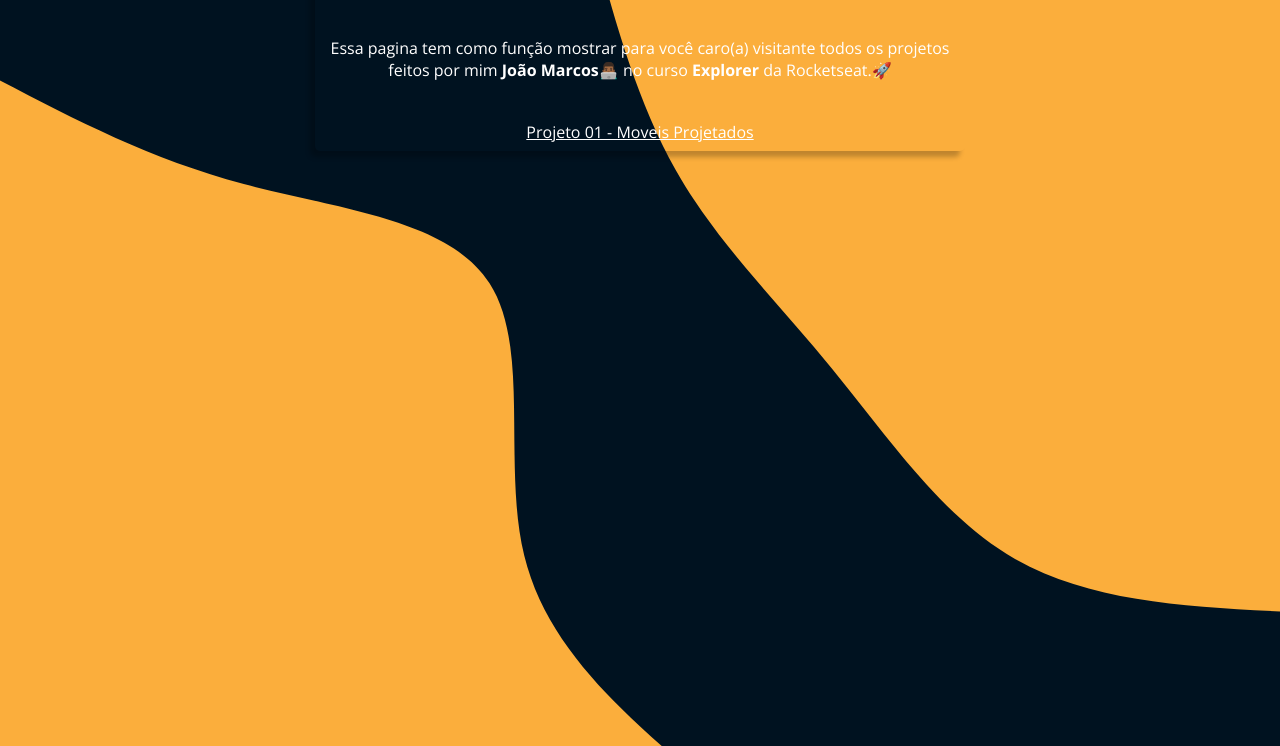
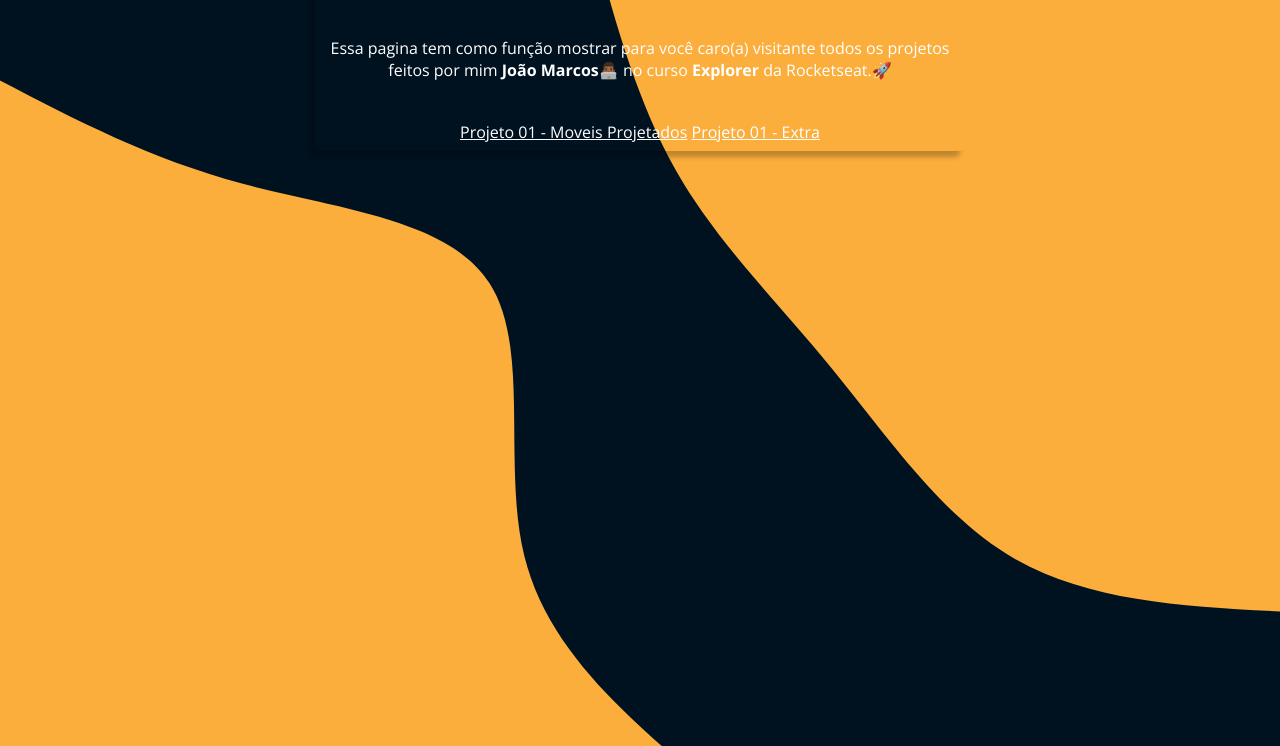
Before and after one commit to Joao-marcos-f/Explorer, a plain HTML site: page index.html in a window 1280 px wide. Shown: the part 54-800 px from the top of the page. Drawn offline with nearby package versions, Linux system fonts and the light colour scheme.

Commit message:
upadate index.html da home

```diff
--- a/index.html
+++ b/index.html
@@ -11,6 +11,7 @@
         <h1>Bem-Vindo a Central dos Projetos&#x1F4C1</h1>
         <p>Essa pagina tem como função mostrar para você caro(a) visitante todos os projetos feitos por mim <strong>João Marcos</strong>&#x1F468&#x1F3FE&#x200D&#x1F4BB no curso <strong>Explorer</strong> da Rocketseat.&#x1F680</p>
         <a href="Project-01/index.html" target="_blank">Projeto 01 - Moveis Projetados</a>
+        <a href="project-01-extra/index.html" target="_blank">Projeto 01 - Extra</a>
     </main>
 </body>
 </html>
```
